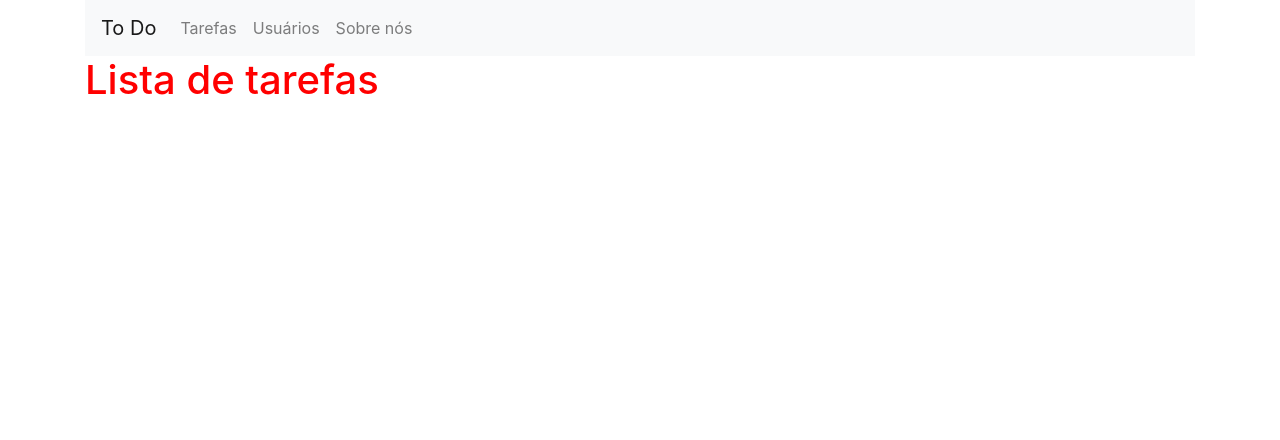
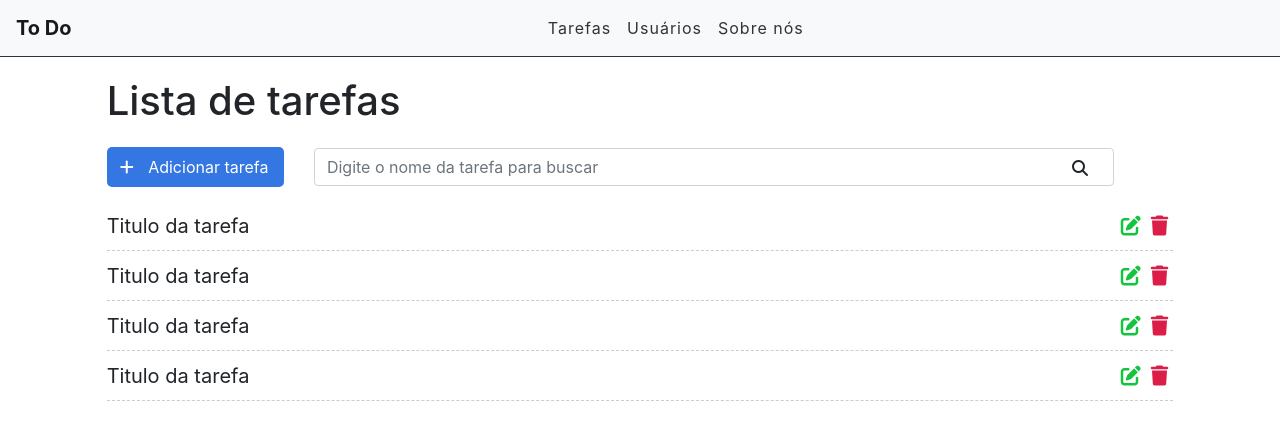
Before and after one commit to joseluisbezerra/to-do, a Django app: template tasks/templates/tasks/list.html in a window 1280 px wide. Shown: the top 440 px of the page. Run offline with Django 3.2, Linux system fonts and the light colour scheme; the template is opened without the code that fills it, so the values that code supplies are empty; some libraries are stand-ins or nearby versions.

Commit message:
Adicionada a layout da aplicação

```diff
--- a/tasks/static/css/styles.css
+++ b/tasks/static/css/styles.css
@@ -1,3 +1,88 @@
-h1 {
-    color: red;
+.container-fluid {
+    padding: 0;
 }
+
+/* Navbar */
+.navbar {
+    border-bottom: 1px solid #333;
+    margin-bottom: 20px;
+}
+
+.navbar-nav {
+    margin: auto;
+}
+
+.navbar-brand {
+    font-weight: bold;
+}
+
+.navbar-light .navbar-nav a.nav-link {
+    color: #333;
+    letter-spacing: 1px;
+}
+
+
+/* Botão de adicionar */
+.add-div {
+    background-color: #3476e2;
+    cursor: pointer;
+    display: inline-block;
+    color: #FFF;
+    padding: 8px;
+    border-radius: 5px;
+    margin-right: 25px;
+}
+
+.fas.fa-plus {
+    color: #FFF;
+    margin-right: 10px;
+    margin-left: 5px;
+}
+
+/* Busca */
+.fas.fa-search {
+    cursor: pointer;
+    position: absolute;
+    top: 12px;
+    right: 26px;
+}
+
+.search-div {
+    padding: 0px;
+    margin-top: 15px;
+    margin-bottom: 15px;
+    display: inline-block;
+}
+
+
+/* Lista de tarefas */
+.list-div {
+    padding: 0;
+}
+
+.task-list {
+    padding-left: 0;
+}
+
+.task-item {
+    list-style: none;
+    font-size: 20px;
+    height: 50px;
+    padding-top: 10px;
+    border-bottom: 1px dashed #ccc;
+}
+
+.fas.fa-trash, .fas.fa-edit {
+    cursor: pointer;
+    margin: 5px;
+    font-size: 20px;
+    float: right;
+}
+
+.fas.fa-trash {
+    color: #db1e47;
+}
+
+.fas.fa-edit {
+    color: #13c43f;
+}
--- a/tasks/templates/base.html
+++ b/tasks/templates/base.html
@@ -11,7 +11,7 @@
     <link rel="stylesheet" href="{% static 'css/styles.css' %}">
 </head>
 <body>
-    <div class="container">
+    <div class="container-fluid">
         <nav class="navbar navbar-expand-lg navbar-light bg-light">
             <a class="navbar-brand" href="#">To Do</a>
             <button class="navbar-toggler" type="button" data-toggle="collapse" data-target="#navbarSupportedContent" aria-controls="navbarSupportedContent" aria-expanded="false" aria-label="Toggle navigation">
@@ -39,6 +39,12 @@
     <!-- Bootstrap JS -->
     <script src="https://stackpath.bootstrapcdn.com/bootstrap/4.5.2/js/bootstrap.bundle.min.js" integrity="sha384-LtrjvnR4Twt/qOuYxE721u19sVFLVSA4hf/rRt6PrZTmiPltdZcI7q7PXQBYTKyf" crossorigin="anonymous"></script>
 
+    <!-- Font Awesome -->
+    <script src="https://kit.fontawesome.com/0fbc8834b9.js" crossorigin="anonymous"></script>
+
+    <!-- JQuery -->
+    <script src="https://ajax.googleapis.com/ajax/libs/jquery/3.5.1/jquery.min.js"></script>
+
     <!-- Javascript -->
     <script src="{% static 'js/scripts.js' %}"></script>
 </body>
--- a/tasks/templates/tasks/list.html
+++ b/tasks/templates/tasks/list.html
@@ -3,5 +3,36 @@
 {% block title %}Lista de tarefas{% endblock %}
 
 {% block content %}
-    <h1>Lista de tarefas</h1>
+    <div class="offset-1 col-10 list-div">
+        <h1>Lista de tarefas</h1>
+        <div class="col-2 add-div">
+            <i class="fas fa-plus"></i> Adicionar tarefa
+        </div>
+        <div class="col-9 search-div">
+            <input type="text" class="form-control" id="search" name="search" placeholder="Digite o nome da tarefa para buscar">
+            <i class="fas fa-search"></i>
+        </div>
+        <ul class="task-list">
+            <li class="task-item">
+                <span>Titulo da tarefa</span>
+                <span><i class="fas fa-trash"></i></span>
+                <span><i class="fas fa-edit"></i></span>
+            </li>
+            <li class="task-item">
+                <span>Titulo da tarefa</span>
+                <span><i class="fas fa-trash"></i></span>
+                <span><i class="fas fa-edit"></i></span>
+            </li>
+            <li class="task-item">
+                <span>Titulo da tarefa</span>
+                <span><i class="fas fa-trash"></i></span>
+                <span><i class="fas fa-edit"></i></span>
+            </li>
+            <li class="task-item">
+                <span>Titulo da tarefa</span>
+                <span><i class="fas fa-trash"></i></span>
+                <span><i class="fas fa-edit"></i></span>
+            </li>
+        </ul>
+    </div>
 {% endblock %}
```
